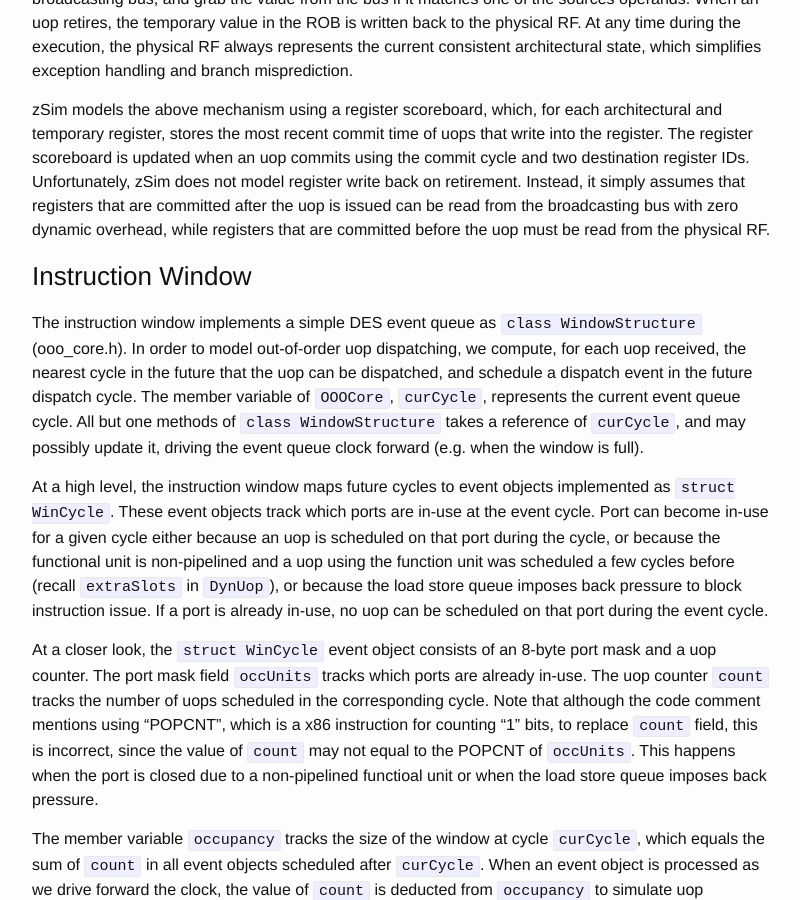
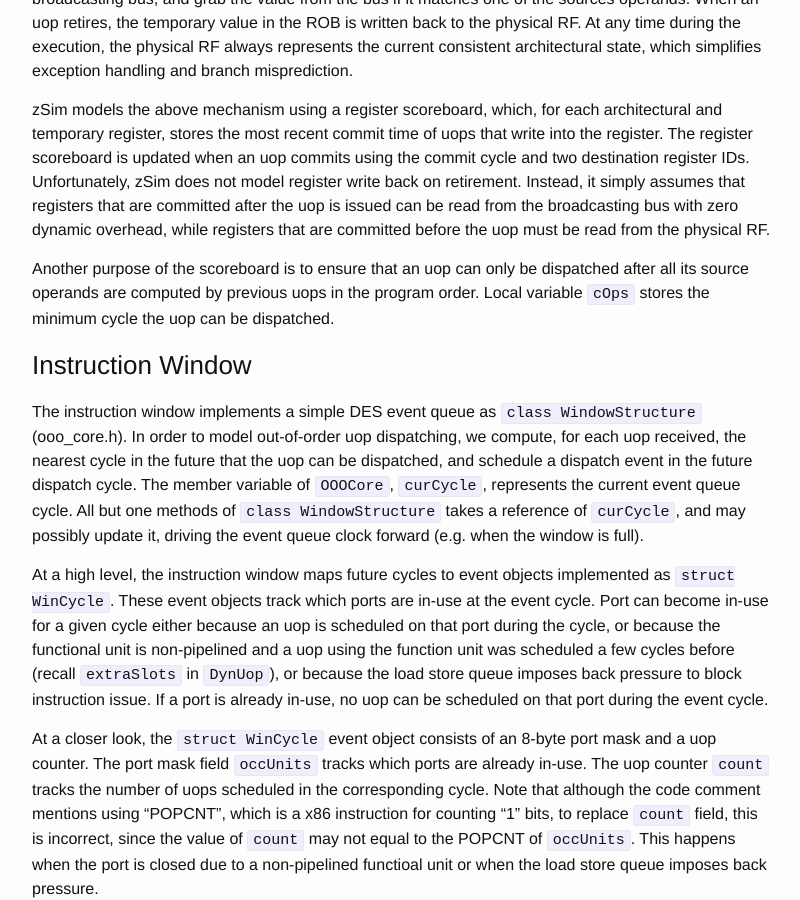
Before and after one commit to wangziqi2013/wangziqi2013.github.io, a Jekyll site: the page built from _posts/2019-12-31-zsim-microarch.markdown, in a window 1280 px wide and 900 px high, scrolled down 16645 px. Shown: the whole window, without its empty margins (238-1038 px from the left). Built offline with Jekyll 4.4.1, drawn with Linux system fonts in a browser that asks for light colours; some of the changed text lies outside the part shown.

Commit message:
Adding dispatch cycle

```diff
--- a/_posts/2019-12-31-zsim-microarch.markdown
+++ b/_posts/2019-12-31-zsim-microarch.markdown
@@ -548,7 +548,7 @@ is ROB and instruction window, in which the uop is inserted into both the ROB an
 earlier, FIFO buffer structure can be simulated using an array of releasing cycles. The instruction window can be simulated
 using DES. In the following sections we cover the three stages in full details.
 
-### Simulating Issue Stage
+### Simulating Uop Issue
 
 After the uop is inserted into the issue queue in `decodeCycle`, we compare `decodeCycle` and `curCycle` to determine
 which component should be stalled. Recall that `curCycle` represents the issue cycle of the previous uop. If `decodeCycle`
@@ -604,6 +604,9 @@ the most recent commit time of uops that write into the register. The register s
 using the commit cycle and two destination register IDs. Unfortunately, zSim does not model register write back on retirement.
 Instead, it simply assumes that registers that are committed after the uop is issued can be read from the broadcasting
 bus with zero dynamic overhead, while registers that are committed before the uop must be read from the physical RF.
+
+Another purpose of the scoreboard is to ensure that an uop can only be dispatched after all its source operands are
+computed by previous uops in the program order. Local variable `cOps` stores the minimum cycle the uop can be dispatched.
 
 ### Instruction Window
 
```
